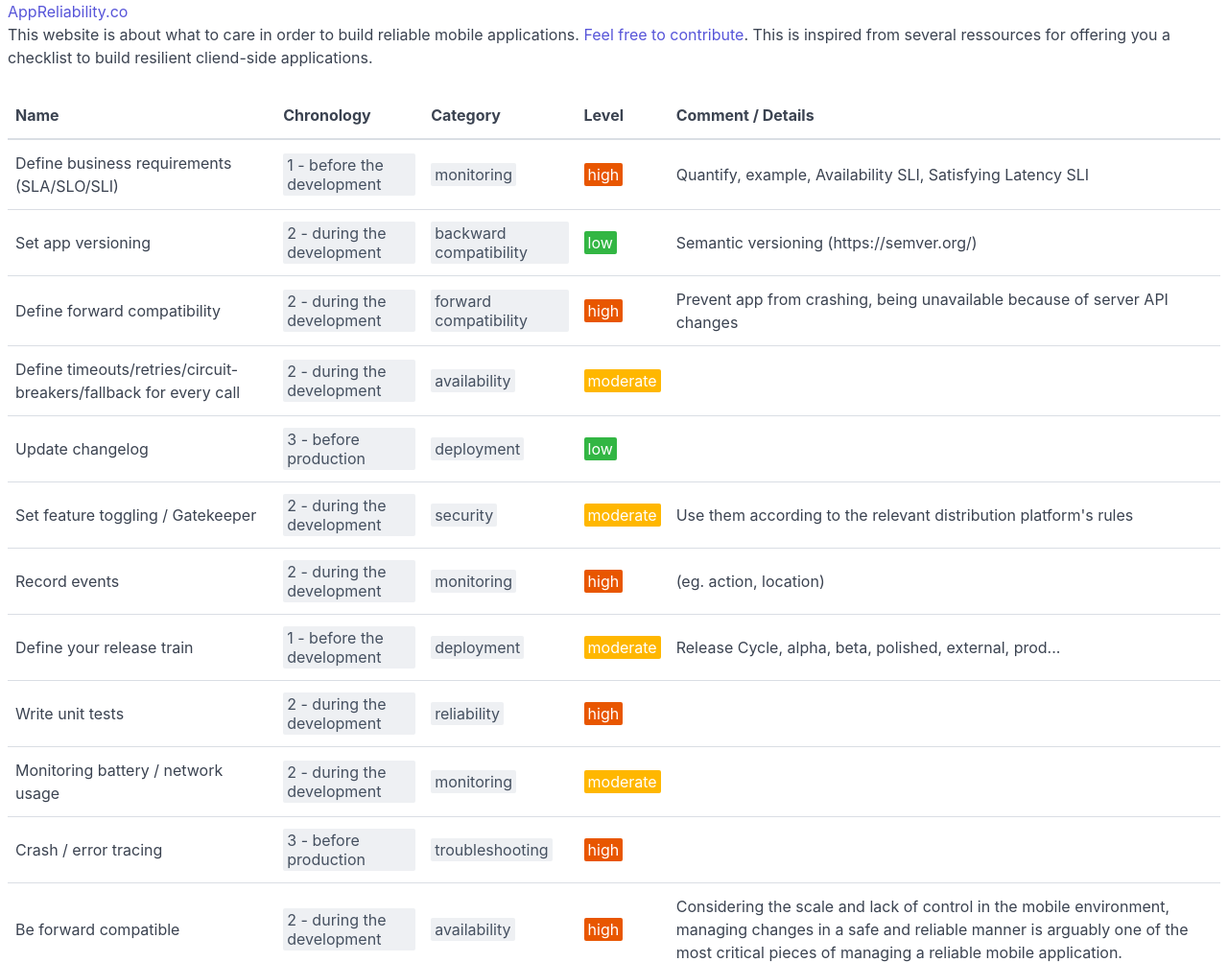
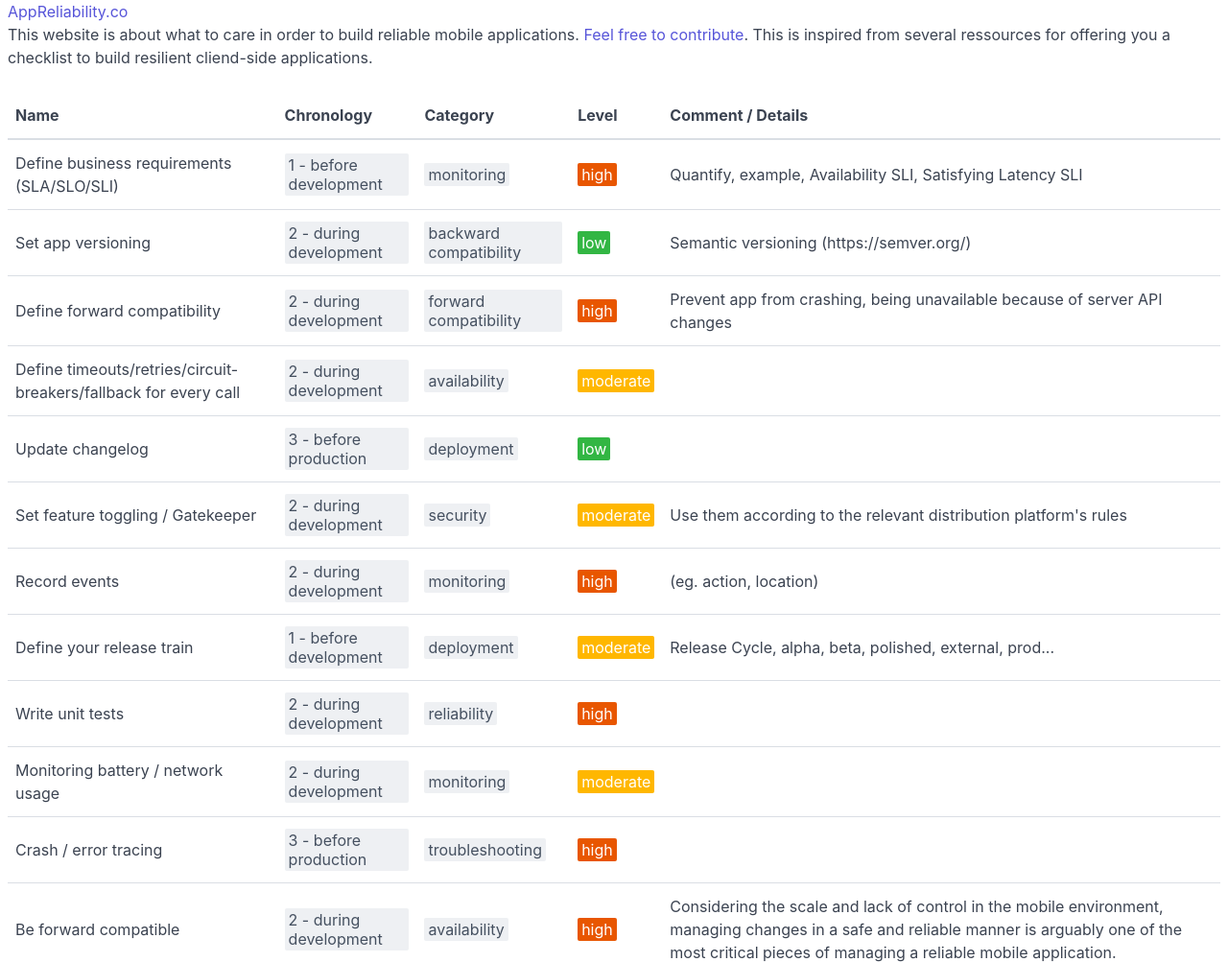
Before and after one commit to florianmari/appreliability.co, a Gatsby site: page / in a window 1280 px wide. Shown: the top 1003 px of the page at 96% size. Built offline with nearby package versions, Linux system fonts and the light colour scheme; Gatsby itself is replaced by a stand-in of ours.

Commit message:
Smart text for chronology

```diff
--- a/src/components/listItem.js
+++ b/src/components/listItem.js
@@ -33,9 +33,9 @@ class ListItem extends React.Component {
     chronologyName = (chronology) => {
         switch (chronology) {
             case "1":
-                return "1 - before the development"
+                return "1 - before development"
             case "2":
-                return "2 - during the development"
+                return "2 - during development"
             case "3":
                 return "3 - before production"
             case "4":
```
